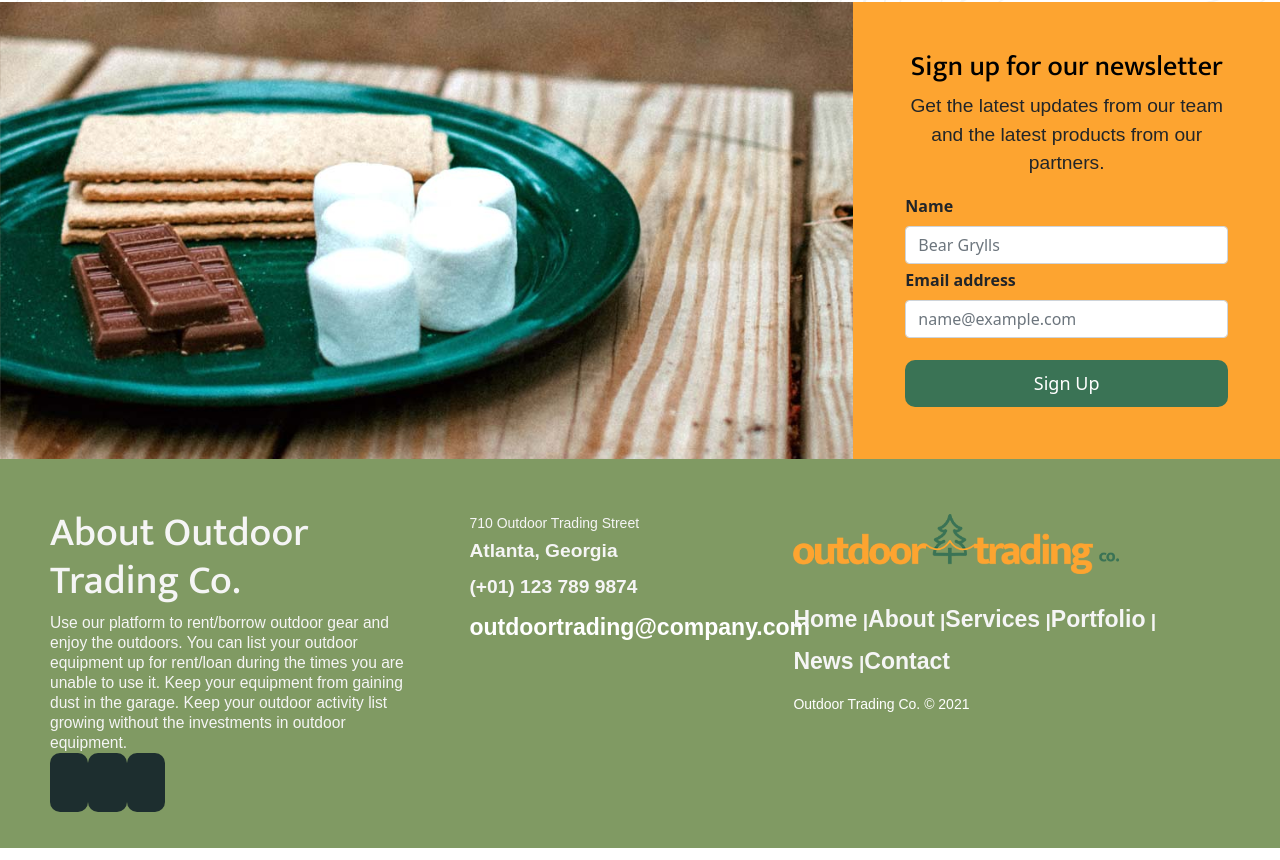
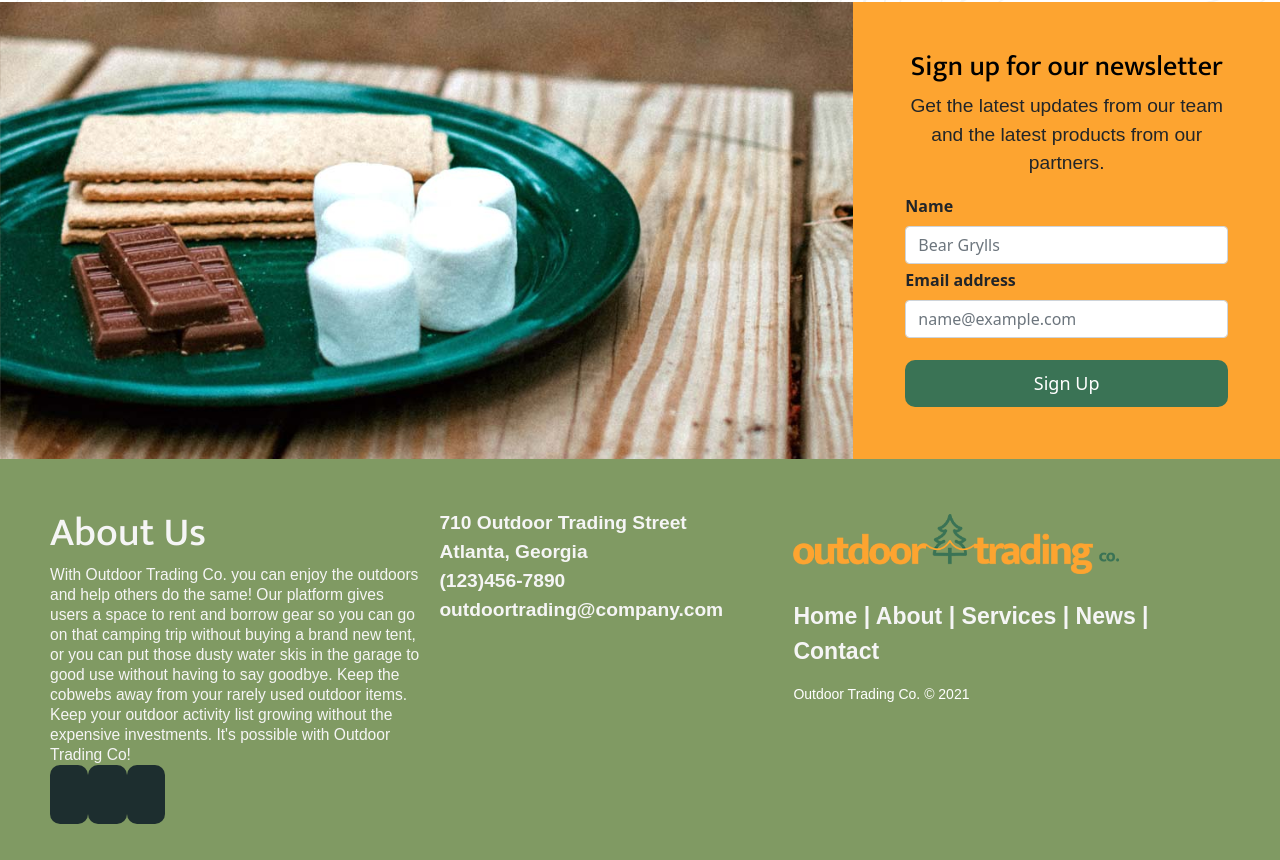
Before and after one commit to NeedaMehmud/outdoor-trading-co, a React (Create React App) app in the folder client/: page /SignUp in a window 1280 px wide. Shown: the part 1444-2304 px from the top of the page. Built offline with nearby package versions, Linux system fonts and the light colour scheme; a web font is replaced by a local one.

Commit message:
cleaned up footer a bit and freshened up text here and there

```diff
--- a/client/src/components/Footer.js
+++ b/client/src/components/Footer.js
@@ -10,11 +10,11 @@ function Footer() {
     <footer className="footer">
       <div className="footer-left col-md-4 col-sm-6">
         <p className="about">
-          <h1> About Outdoor Trading Co.</h1>
-          <p>Use our platform to rent/borrow outdoor gear and enjoy the outdoors.
-          You can list your outdoor equipment up for rent/loan during the times you are unable to use it.
-          Keep your equipment from gaining dust in the garage.
-            Keep your outdoor activity list growing without the investments in outdoor equipment. </p>
+          <h1> About Us</h1>
+          <p>With Outdoor Trading Co. you can enjoy the outdoors and help others do the same! Our platform gives users a space to rent and borrow gear so you can go on that camping trip without buying a brand new tent, or you can put those dusty water skis in the garage to good use without having to say goodbye.
+          Keep the cobwebs away from your rarely used outdoor items.
+          Keep your outdoor activity list growing without the expensive investments.
+          It's possible with Outdoor Trading Co!</p>
         </p>
         <div className="social-icons">
           <a href="https://www.facebook.com/Outdoor-Trading-Co-100466249039342"><i className="fa fa-facebook"></i></a>
@@ -24,16 +24,13 @@ function Footer() {
       </div>
       <div className="footer-center col-md-4 col-sm-6">
         <div>
-          <i className="fa fa-map-marker"></i>
-          <p><span> 710 Outdoor Trading Street </span> Atlanta, Georgia</p>
+          <p>710 Outdoor Trading Street <br></br>Atlanta, Georgia</p>
         </div>
         <div>
-          <i className="fa fa-phone"></i>
-          <p> (+01) 123 789 9874</p>
+          <p> (123)456-7890</p>
         </div>
         <div>
-          <i className="fa fa-envelope"></i>
-          <p><a href="#"> outdoortrading@company.com</a></p>
+          <p>outdoortrading@company.com</p>
         </div>
       </div>
       <div className="footer-right col-md-4 col-sm-6">
@@ -41,12 +38,7 @@ function Footer() {
           <img src={logo} alt="Outdoor Trading Co. logo" />
         </div>
         <p className="menu">
-          <a href="#"> Home</a> |
-      <a href="#"> About</a> |
-      <a href="#"> Services</a> |
-      <a href="#"> Portfolio</a> |
-      <a href="#"> News</a> |
-      <a href="#"> Contact</a>
+          <p> Home |  About |  Services |  News |  Contact </p>
         </p>
         <p className="name"> Outdoor Trading Co. &copy; 2021</p>
       </div>
--- a/client/src/components/Hero.js
+++ b/client/src/components/Hero.js
@@ -36,7 +36,7 @@ class Hero extends React.Component {
             <div className="card-body m-3">
               <h2>Outside. Together.</h2>
               <p>
-                Grow your love of the outdoors by borrowing equipment for a variety of outdoor activities. No commitment. No lugging gear to your destination. Nothing collecting dirt in your garage.
+                Grow your love of the outdoors by borrowing and lending equipment for a variety of outdoor activities. No commitment. No lugging gear to your destination. Nothing collecting dust in your garage.
             </p>
               {this.state.clicked ? <SignUp /> : <button onClick={this.handleClick} type="submit" className="signup">Sign Up</button>}
             </div>
```
